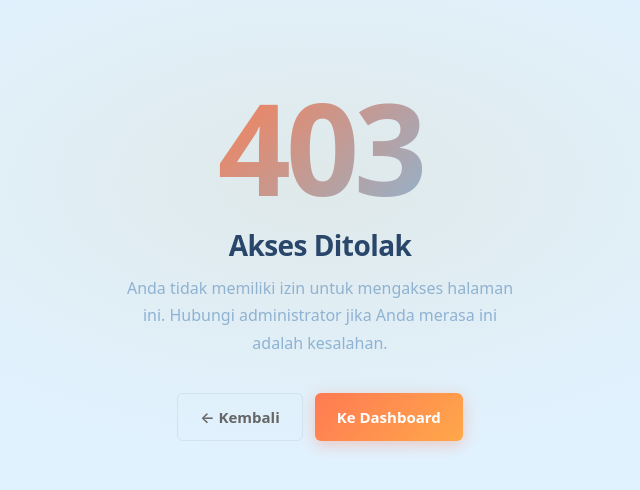
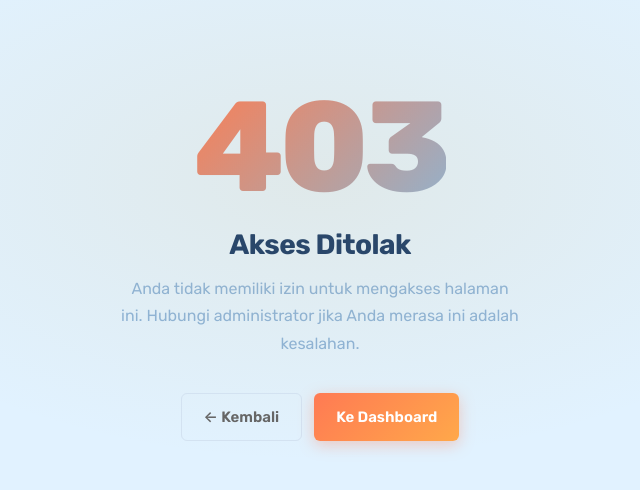
Before and after one commit to ZkaZF/projectPPK_C-06, a React (Vite) app in the folder frontend/: page /403 in a window 1280 px wide. Shown: the part 138-628 px from the top of the page, without its empty margins (320-960 px from the left). Built offline with nearby package versions, Linux system fonts and the light colour scheme.

Commit message:
style(ui): use Rubik font to match Bunny.net design spec

```diff
--- a/frontend/src/style.css
+++ b/frontend/src/style.css
@@ -1,5 +1,5 @@
 /* ── Google Fonts ─────────────────────────────────────────────── */
-@import url('https://fonts.googleapis.com/css2?family=Inter:wght@300;400;500;600;700;800&display=swap');
+@import url('https://fonts.googleapis.com/css2?family=Rubik:wght@300;400;500;600;700;800&display=swap');
 
 /* ── Design Tokens ────────────────────────────────────────────── */
 :root {
```
